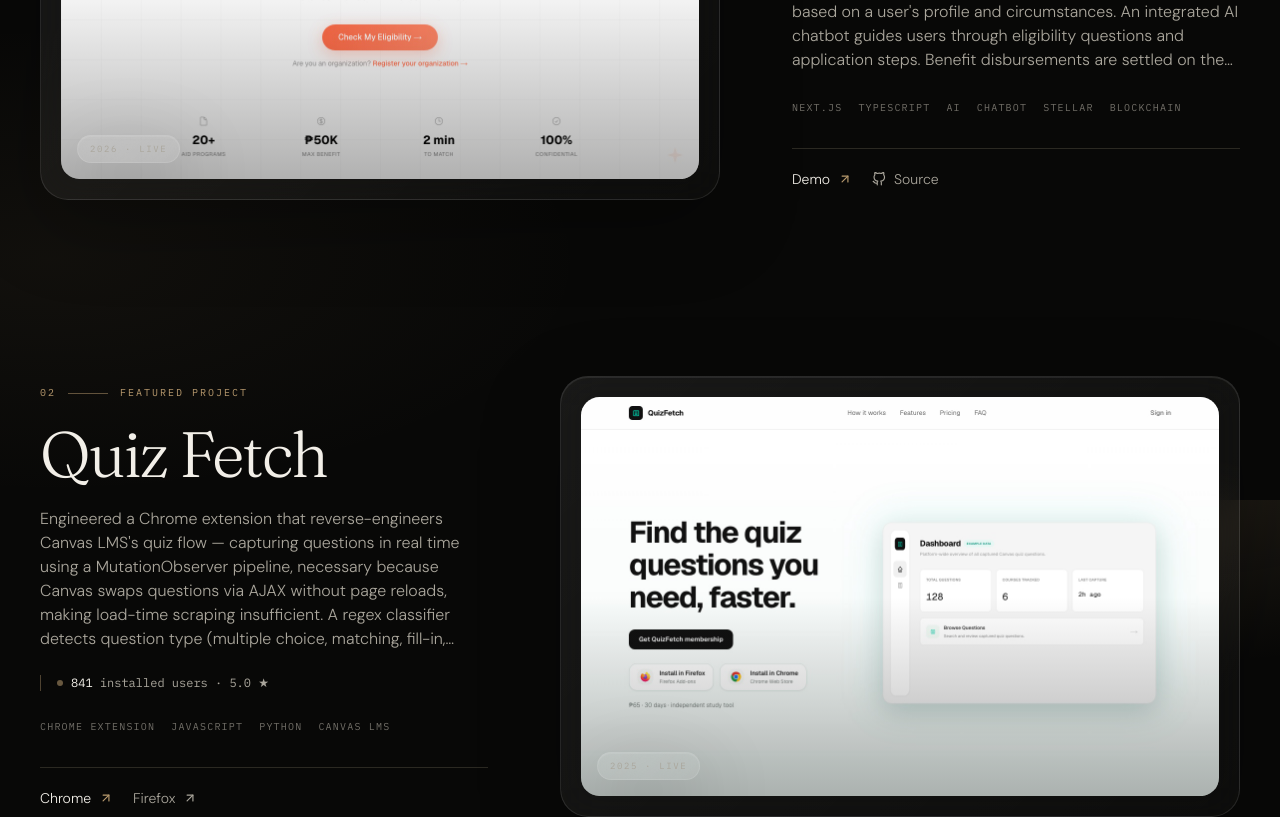
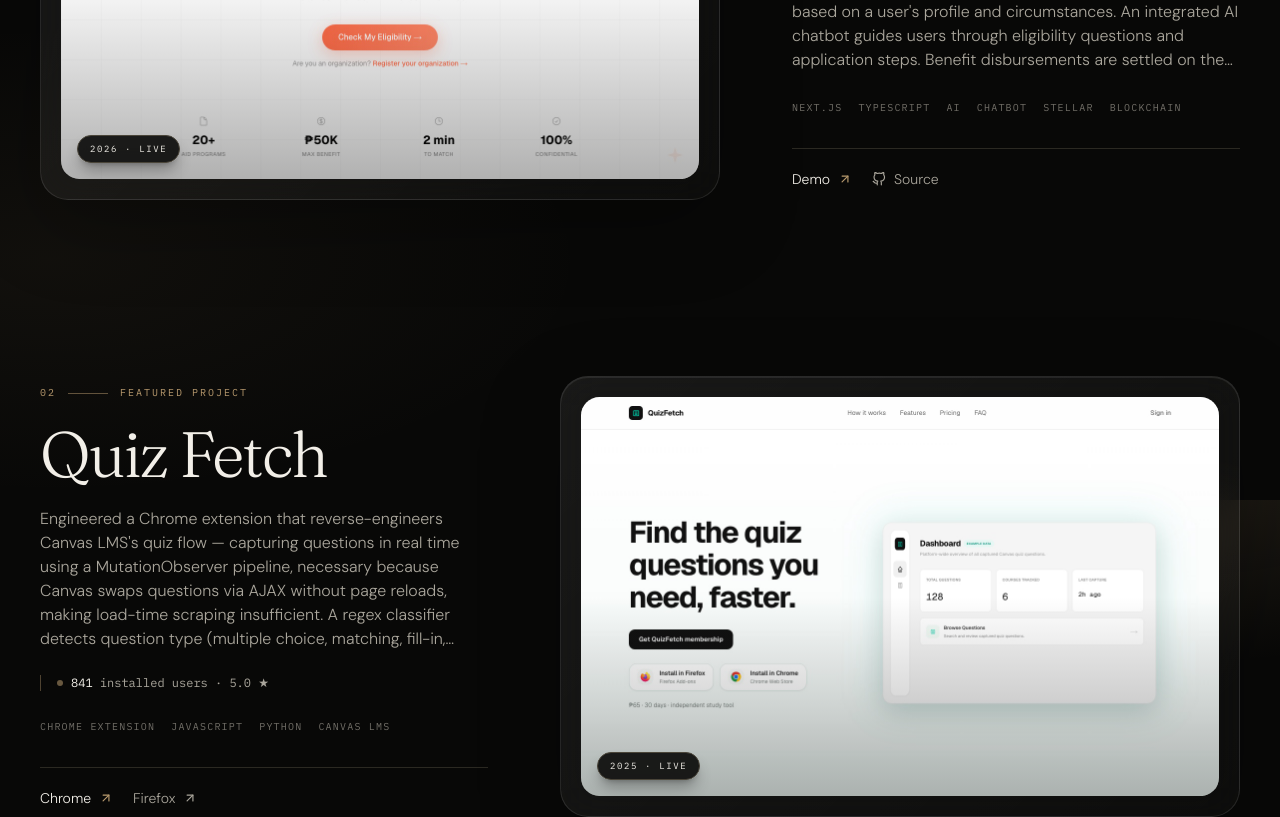
Before and after one commit to wehyn/portfolio, a Next.js app: page / in a window 1280 px wide. Shown: the part 1900-2717 px from the top of the page. Built offline with nearby package versions, Linux system fonts and the light colour scheme; no server answers.

Commit message:
Improve project status pill contrast

```diff
--- a/components/sections/Projects.tsx
+++ b/components/sections/Projects.tsx
@@ -57,7 +57,7 @@
                       />
                     )}
                     <div className="absolute inset-0 bg-gradient-to-t from-background/30 via-transparent to-transparent" />
-                    <span className="glass absolute bottom-4 left-4 rounded-full px-3 py-1.5 font-mono text-[9px] uppercase tracking-[0.18em] text-text-secondary">
+                    <span className="absolute bottom-4 left-4 rounded-full border border-border-bright bg-background/90 px-3 py-1.5 font-mono text-[9px] uppercase tracking-[0.18em] text-text-primary shadow-lg shadow-background/30 backdrop-blur-md">
                       {project.year} · {project.status}
                     </span>
                   </div>
```
